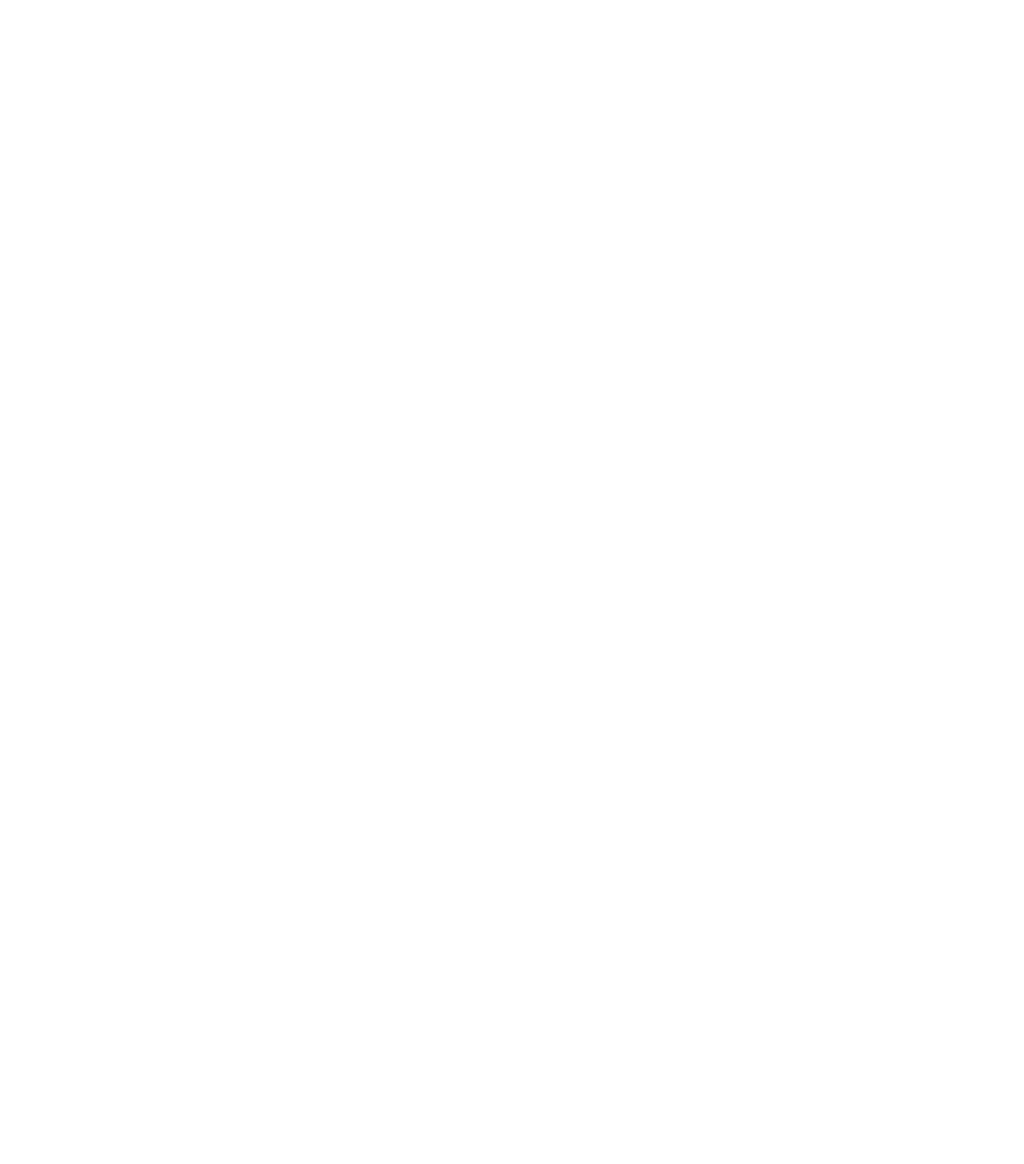
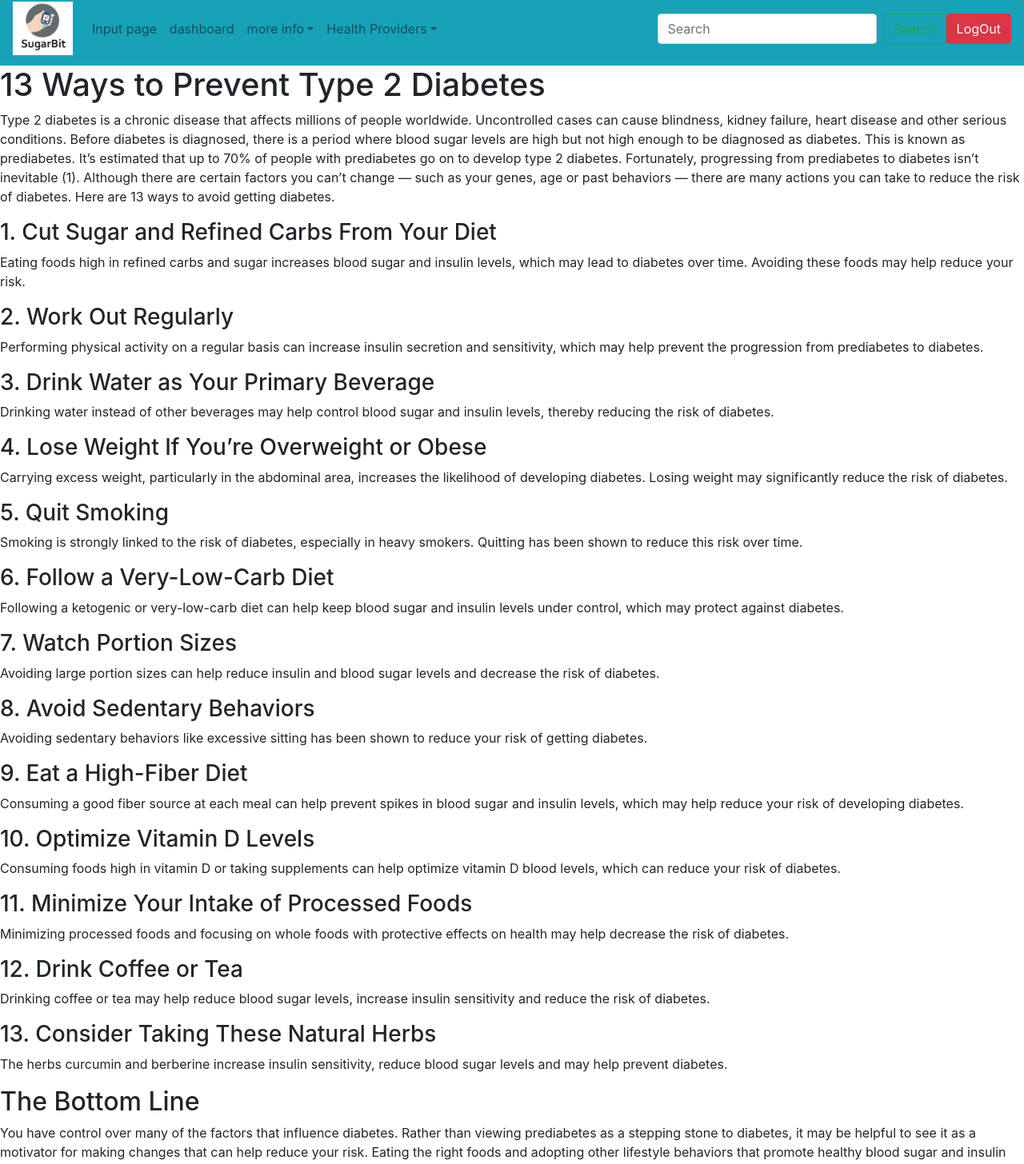
Before and after one commit to NimrodMendel/Sugarbit, a React (Create React App) app: page /InfoPagePreventDiabetes in a window 1280 px wide. Shown: the part 11-1467 px from the top of the page at 80% size. Before the commit the page ends 800 px from the top, so only its background shows below. Built offline with nearby package versions, Linux system fonts and the light colour scheme.

Commit message:
working navbar

```diff
--- a/src/App.js
+++ b/src/App.js
@@ -1,9 +1,10 @@
 import "bootstrap/dist/css/bootstrap.min.css";
 import "./App.css";
 import { BrowserRouter as Router, Switch, Route } from "react-router-dom";
-import InputPage from "./components/InputPage";
-import Login from "./components/Login";
-
+import InputPage from "./Components/InputPage";
+import Login from "./Components/Login";
+import InfoPagePreventDiabetes from "./Components/InfoPagePreventDiabetes";
+import Dashboard from "./Components/Dashboard";
 function App() {
   return (
     <>
@@ -15,6 +16,12 @@ function App() {
           <Route path="/InputPage">
             <InputPage />
           </Route>
+          <Route path="/InfoPagePreventDiabetes">
+            <InfoPagePreventDiabetes />
+          </Route>
+          <Route path="/Dashboard">
+            <Dashboard />
+          </Route>
         </Switch>
       </Router>
     </>
--- /dev/null
+++ b/src/Components/Dashboard.jsx
@@ -0,0 +1,11 @@
+import React from "react";
+import TopNavbar from "./TopNavbar";
+
+export default function Dashboard() {
+  return (
+    <>
+      <TopNavbar />
+      this is Dashboard
+    </>
+  );
+}
--- /dev/null
+++ b/src/Components/InfoPagePreventDiabetes.jsx
@@ -0,0 +1,112 @@
+import React from "react";
+import TopNavbar from "./TopNavbar";
+
+export default function InfoPagePreventDiabetes() {
+  return (
+    <>
+      <TopNavbar />
+      <h1>13 Ways to Prevent Type 2 Diabetes</h1>
+      <p>
+        Type 2 diabetes is a chronic disease that affects millions of people
+        worldwide. Uncontrolled cases can cause blindness, kidney failure, heart
+        disease and other serious conditions. Before diabetes is diagnosed,
+        there is a period where blood sugar levels are high but not high enough
+        to be diagnosed as diabetes. This is known as prediabetes. It’s
+        estimated that up to 70% of people with prediabetes go on to develop
+        type 2 diabetes. Fortunately, progressing from prediabetes to diabetes
+        isn’t inevitable (1). Although there are certain factors you can’t
+        change — such as your genes, age or past behaviors — there are many
+        actions you can take to reduce the risk of diabetes. Here are 13 ways to
+        avoid getting diabetes.
+      </p>
+      <h3>1. Cut Sugar and Refined Carbs From Your Diet</h3>
+      <p>
+        Eating foods high in refined carbs and sugar increases blood sugar and
+        insulin levels, which may lead to diabetes over time. Avoiding these
+        foods may help reduce your risk.
+      </p>
+      <h3>2. Work Out Regularly</h3>
+      <p>
+        Performing physical activity on a regular basis can increase insulin
+        secretion and sensitivity, which may help prevent the progression from
+        prediabetes to diabetes.
+      </p>
+      <h3>3. Drink Water as Your Primary Beverage</h3>
+      <p>
+        Drinking water instead of other beverages may help control blood sugar
+        and insulin levels, thereby reducing the risk of diabetes.
+      </p>
+      <h3>4. Lose Weight If You’re Overweight or Obese</h3>
+      <p>
+        Carrying excess weight, particularly in the abdominal area, increases
+        the likelihood of developing diabetes. Losing weight may significantly
+        reduce the risk of diabetes.
+      </p>
+      <h3>5. Quit Smoking</h3>
+      <p>
+        Smoking is strongly linked to the risk of diabetes, especially in heavy
+        smokers. Quitting has been shown to reduce this risk over time.
+      </p>{" "}
+      <h3>6. Follow a Very-Low-Carb Diet</h3>
+      <p>
+        Following a ketogenic or very-low-carb diet can help keep blood sugar
+        and insulin levels under control, which may protect against diabetes.
+      </p>{" "}
+      <h3>7. Watch Portion Sizes</h3>
+      <p>
+        Avoiding large portion sizes can help reduce insulin and blood sugar
+        levels and decrease the risk of diabetes.
+      </p>{" "}
+      <h3>8. Avoid Sedentary Behaviors</h3>
+      <p>
+        Avoiding sedentary behaviors like excessive sitting has been shown to
+        reduce your risk of getting diabetes.
+      </p>
+      <h3>9. Eat a High-Fiber Diet</h3>
+      <p>
+        Consuming a good fiber source at each meal can help prevent spikes in
+        blood sugar and insulin levels, which may help reduce your risk of
+        developing diabetes.
+      </p>
+      <h3>10. Optimize Vitamin D Levels</h3>
+      <p>
+        Consuming foods high in vitamin D or taking supplements can help
+        optimize vitamin D blood levels, which can reduce your risk of diabetes.
+      </p>
+      <h3>11. Minimize Your Intake of Processed Foods</h3>
+      <p>
+        Minimizing processed foods and focusing on whole foods with protective
+        effects on health may help decrease the risk of diabetes.
+      </p>
+      <h3>12. Drink Coffee or Tea</h3>
+      <p>
+        Drinking coffee or tea may help reduce blood sugar levels, increase
+        insulin sensitivity and reduce the risk of diabetes.
+      </p>
+      <h3>13. Consider Taking These Natural Herbs</h3>
+      <p>
+        The herbs curcumin and berberine increase insulin sensitivity, reduce
+        blood sugar levels and may help prevent diabetes.
+      </p>
+      <h2>The Bottom Line</h2>
+      <p>
+        You have control over many of the factors that influence diabetes.
+        Rather than viewing prediabetes as a stepping stone to diabetes, it may
+        be helpful to see it as a motivator for making changes that can help
+        reduce your risk. Eating the right foods and adopting other lifestyle
+        behaviors that promote healthy blood sugar and insulin levels will give
+        you the best chance at avoiding diabetes.
+      </p>
+      <p>
+        all rights reserved to healthline.com read more at:
+        <br />
+        <a
+          target="_blank"
+          href="https://www.healthline.com/nutrition/prevent-diabetes#The-Bottom-Line"
+        >
+          healthline
+        </a>
+      </p>
+    </>
+  );
+}
--- a/src/Components/TopNavbar.jsx
+++ b/src/Components/TopNavbar.jsx
@@ -33,8 +33,29 @@ export default function TopNavbar() {
         <Navbar.Toggle aria-controls="basic-navbar-nav" />
         <Navbar.Collapse id="basic-navbar-nav">
           <Nav className="mr-auto">
-            <Nav.Link href="#dashboard">dashboard</Nav.Link>
-            <Nav.Link href="#link">Input page</Nav.Link>
+            <Nav.Link
+              onClick={() => {
+                switchPage("InputPage");
+              }}
+            >
+              Input page
+            </Nav.Link>
+            <Nav.Link
+              onClick={() => {
+                switchPage("Dashboard");
+              }}
+            >
+              dashboard
+            </Nav.Link>
+            <NavDropdown title="more info" id="basic-nav-dropdown">
+              <NavDropdown.Item
+                onClick={() => {
+                  switchPage("InfoPagePreventDiabetes");
+                }}
+              >
+                Ways to Prevent Type 2 Diabetes
+              </NavDropdown.Item>
+            </NavDropdown>
             <NavDropdown title="Health Providers" id="basic-nav-dropdown">
               <NavDropdown.Item
                 target="_blank"
@@ -42,24 +63,32 @@ export default function TopNavbar() {
               >
                 Maccabi
               </NavDropdown.Item>
+              <NavDropdown.Divider />
+
               <NavDropdown.Item
                 target="_blank"
                 href="https://www.meuhedet.co.il/en/"
               >
                 Meuhedet
               </NavDropdown.Item>
+              <NavDropdown.Divider />
+
               <NavDropdown.Item
                 target="_blank"
                 href="https://www.clalit.co.il/he/info/entitlements/Pages/englishrights.aspx"
               >
                 Clalit
               </NavDropdown.Item>
+              <NavDropdown.Divider />
+
               <NavDropdown.Item
                 target="_blank"
                 href="https://www.leumit.co.il/eng/home/"
               >
                 Leumit
               </NavDropdown.Item>
+              <NavDropdown.Divider />
+
               <NavDropdown.Item
                 target="_blank"
                 href="https://www.idf.il/%D7%90%D7%AA%D7%A8%D7%99%D7%9D/%D7%A9%D7%99%D7%A8%D7%95%D7%AA%D7%99-%D7%A8%D7%A4%D7%95%D7%90%D7%94/"
@@ -68,26 +97,20 @@ export default function TopNavbar() {
               </NavDropdown.Item>
 
               <NavDropdown.Divider />
-              <NavDropdown.Item target="_blank" href="#action/3.4">
-                Separated link
-              </NavDropdown.Item>
-            </NavDropdown>
-
-            {/* ============================== */}
-
-            <NavDropdown title="more info" id="basic-nav-dropdown">
-              <NavDropdown.Item
-                target="_blank"
-                href="https://www.maccabi4u.co.il/1787-he/Maccabi.aspx"
-              >
-                Maccabi
-              </NavDropdown.Item>
             </NavDropdown>
           </Nav>
           <Form inline>
             <FormControl type="text" placeholder="Search" className="mr-sm-2" />
             <Button variant="outline-success">Search</Button>
           </Form>
+          <Button
+            variant="danger"
+            onClick={() => {
+              switchPage("");
+            }}
+          >
+            LogOut
+          </Button>
         </Navbar.Collapse>
       </Navbar>
     </>
```
